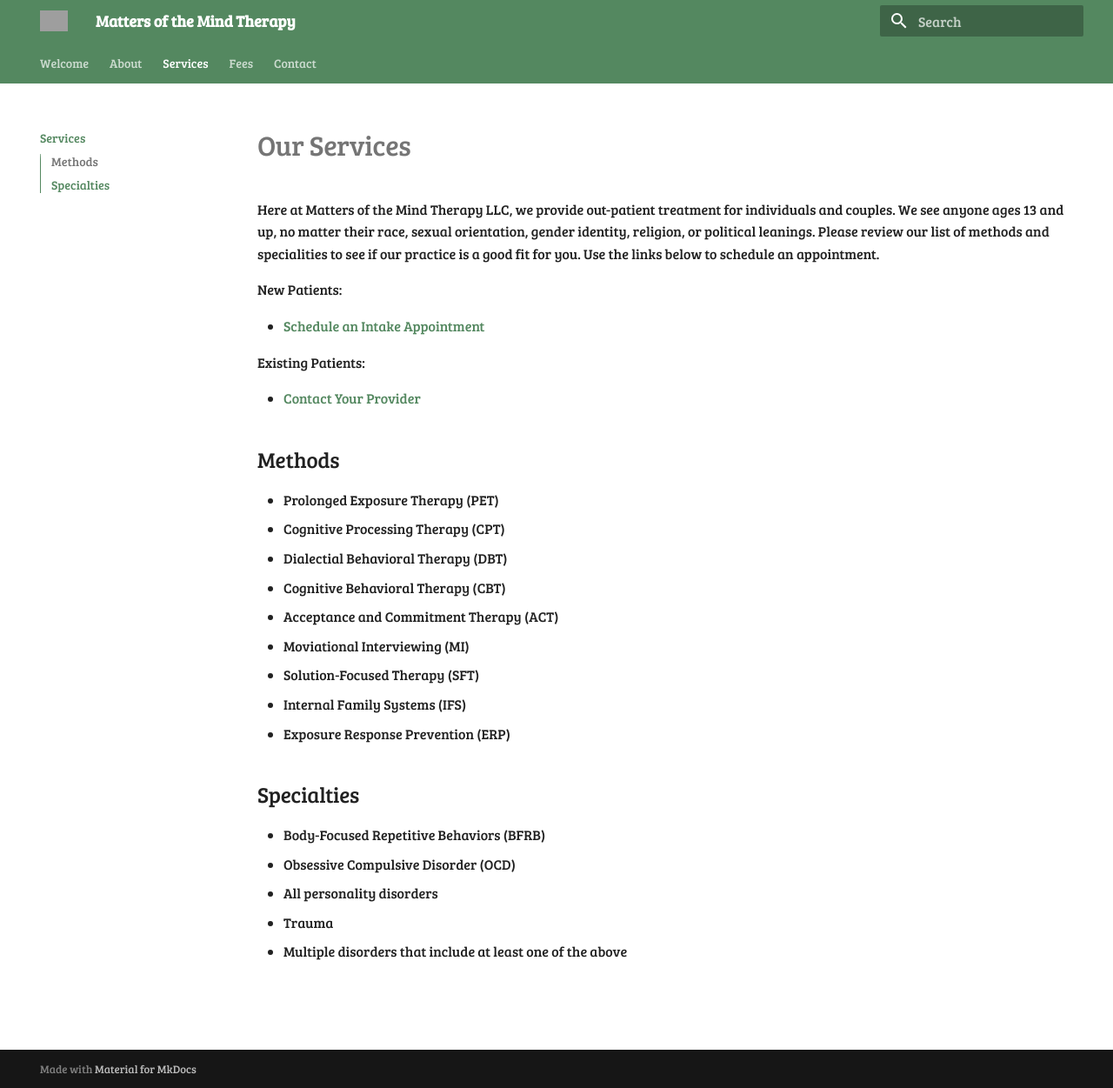
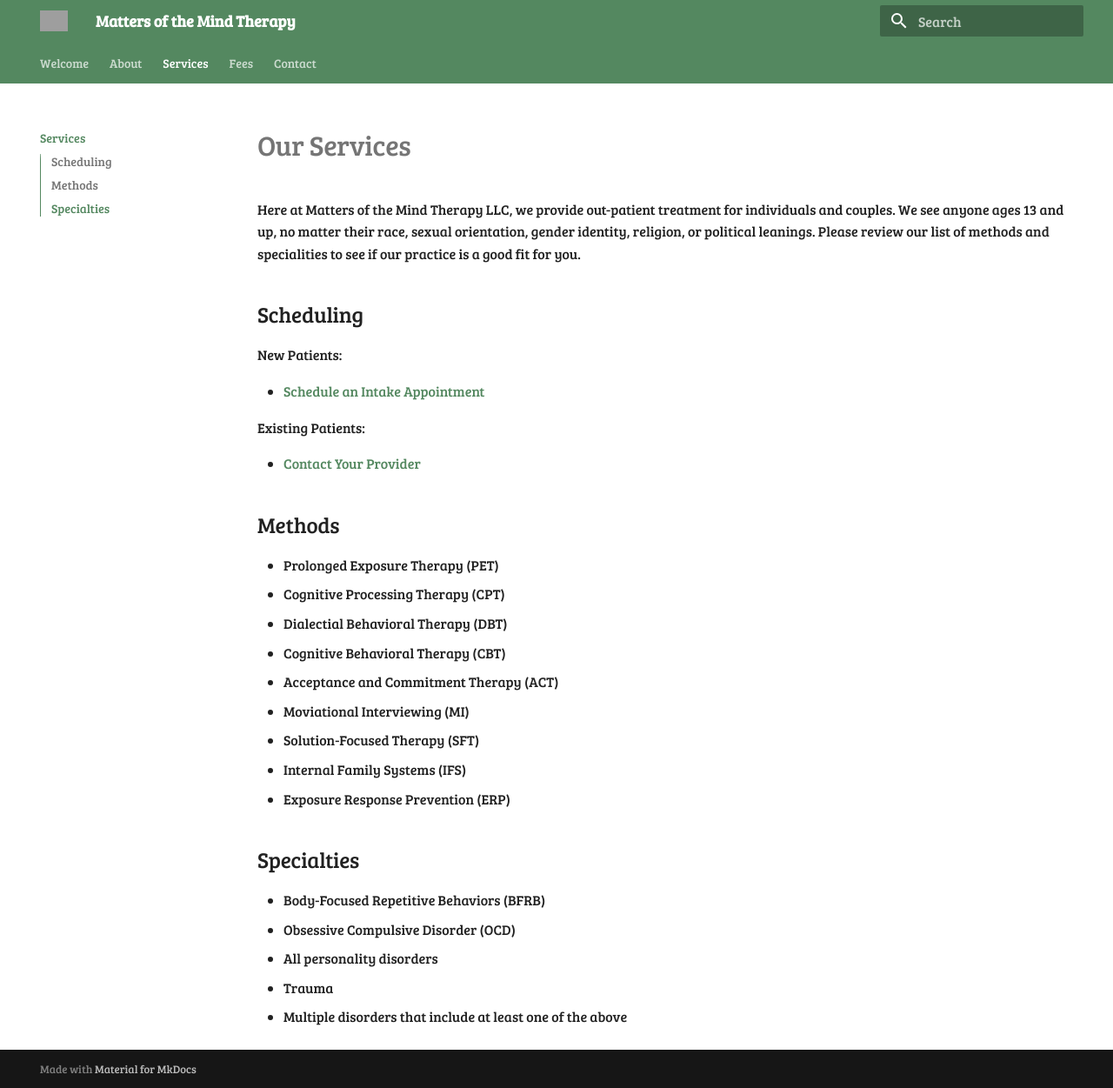
Before and after one commit to motm-therapy/website, an MkDocs documentation site: the page built from docs/services.md, in a window 1280 px wide and 1251 px high. Shown: the whole window at 87% size. Built offline with MkDocs 1.6.1 and Material for MkDocs 9.7.7, drawn with Linux system fonts in a browser that asks for light colours; grey boxes are pictures that could not be loaded.

Commit message:
Update services.md

```diff
--- a/docs/services.md
+++ b/docs/services.md
@@ -3,7 +3,8 @@
 Here at Matters of the Mind Therapy LLC, we provide out-patient treatment for individuals and couples.
 We see anyone ages 13 and up, no matter their race, sexual orientation, gender identity, religion, or political leanings.
 Please review our list of methods and specialities to see if our practice is a good fit for you.
-Use the links below to schedule an appointment.
+
+## Scheduling
 
 New Patients:
 
```
